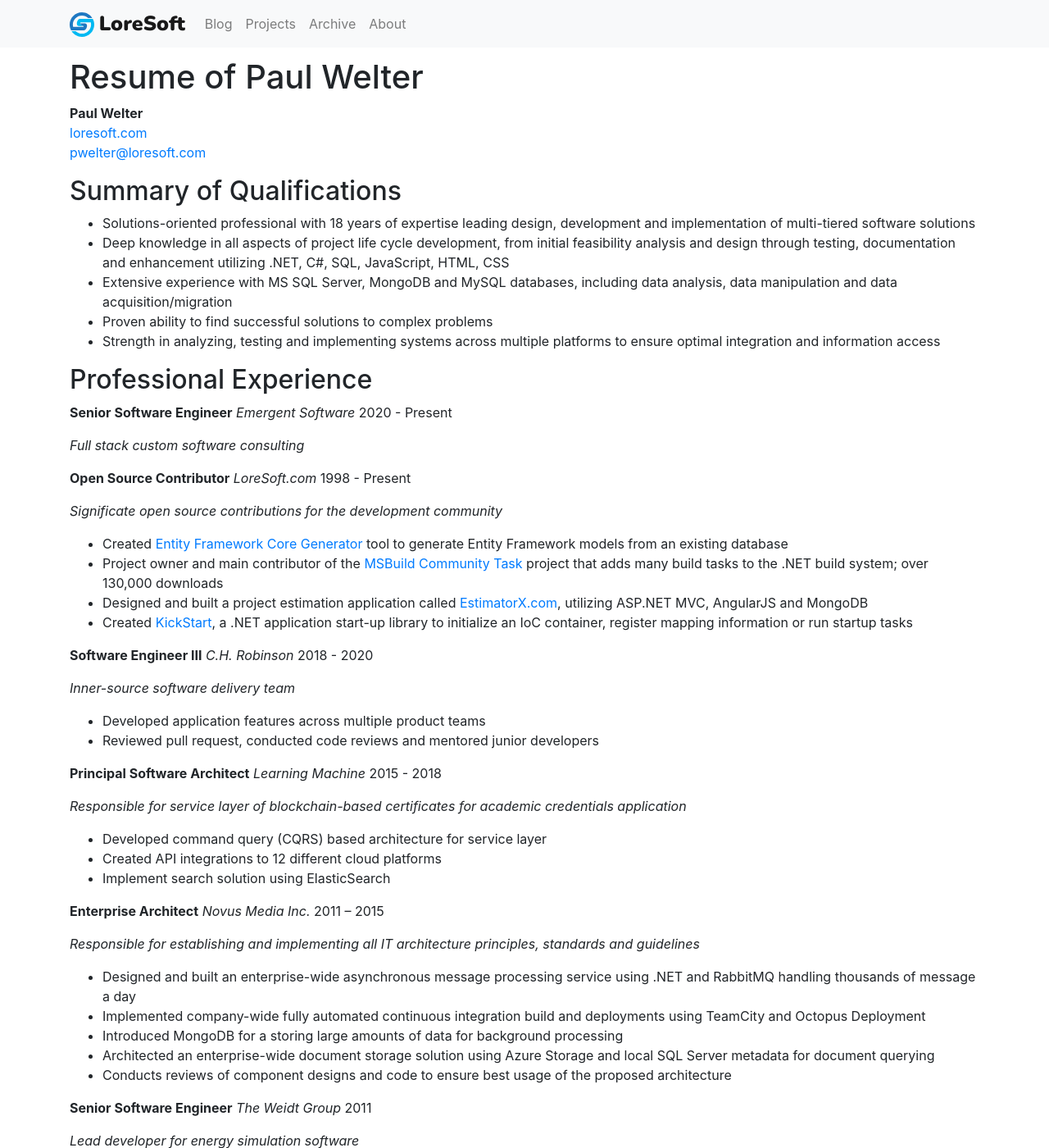
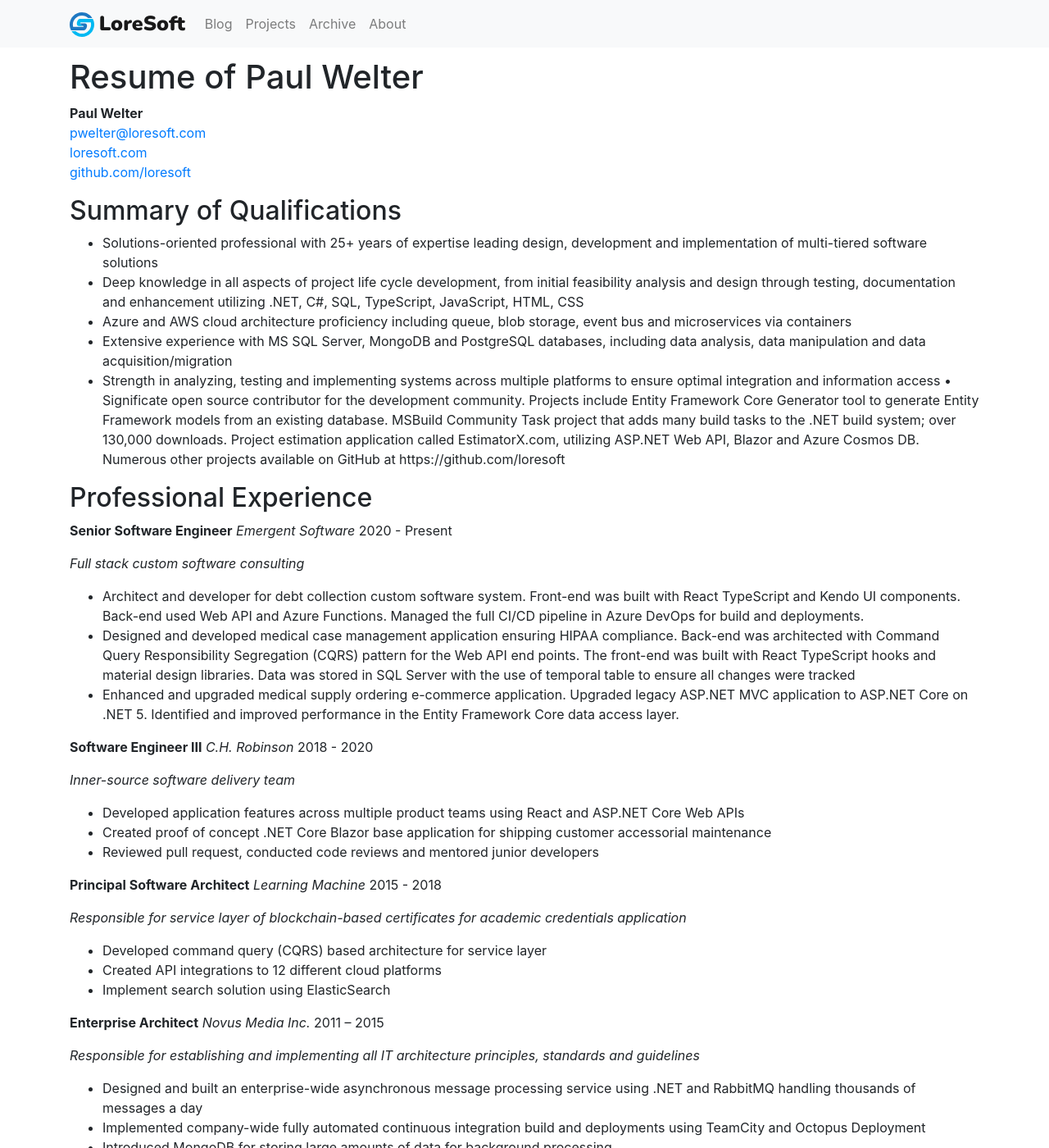
Before and after one commit to loresoft/loresoft.github.io, a Jekyll site: the page built from resume/index.md, in a window 1280 px wide and 1400 px high. Shown: the whole window at 82% size. Built offline with Jekyll 4.4.1, drawn with Linux system fonts in a browser that asks for light colours; some of the changed text lies outside the part shown.

Commit message:
Update index.md

```diff
--- a/resume/index.md
+++ b/resume/index.md
@@ -4,17 +4,18 @@
 ---
 
 **Paul Welter**
+[pwelter@loresoft.com](mailto:pwelter@loresoft.com)
 [loresoft.com](http://loresoft.com/)
-[pwelter@loresoft.com](mailto:pwelter@loresoft.com)
+[github.com/loresoft](https://github.com/loresoft)
 
 ## Summary of Qualifications
 
-* Solutions-oriented professional with 18 years of expertise leading design, development and implementation of multi-tiered software solutions
-* Deep knowledge in all aspects of project life cycle development, from initial feasibility analysis and design through testing, documentation and enhancement utilizing .NET, C#, SQL, JavaScript, HTML, CSS
-* Extensive experience with MS SQL Server, MongoDB and MySQL databases, including data analysis, data manipulation and data acquisition/migration
-* Proven ability to find successful solutions to complex problems
+* Solutions-oriented professional with 25+ years of expertise leading design, development and implementation of multi-tiered software solutions
+* Deep knowledge in all aspects of project life cycle development, from initial feasibility analysis and design through testing, documentation and enhancement utilizing .NET, C#, SQL, TypeScript, JavaScript, HTML, CSS
+* Azure and AWS cloud architecture proficiency including queue, blob storage, event bus and microservices via containers
+* Extensive experience with MS SQL Server, MongoDB and PostgreSQL databases, including data analysis, data manipulation and data acquisition/migration
 * Strength in analyzing, testing and implementing systems across multiple platforms to ensure optimal integration and information access
-
+• Significate open source contributor for the development community. Projects include Entity Framework Core Generator tool to generate Entity Framework models from an existing database. MSBuild Community Task project that adds many build tasks to the .NET build system; over 130,000 downloads. Project estimation application called EstimatorX.com, utilizing ASP.NET Web API, Blazor and Azure Cosmos DB. Numerous other projects available on GitHub at https://github.com/loresoft
 
 ## Professional Experience
 
@@ -22,20 +23,16 @@
 
 *Full stack custom software consulting*
 
-**Open Source Contributor** *LoreSoft.com* 1998 - Present
-
-*Significate open source contributions for the development community*
-
-* Created [Entity Framework Core Generator](https://github.com/loresoft/EntityFrameworkCore.Generator) tool to generate Entity Framework models from an existing database
-* Project owner and main contributor of the [MSBuild Community Task](https://github.com/loresoft/msbuildtasks) project that adds many build tasks to the .NET build system; over 130,000 downloads
-* Designed and built a project estimation application called [EstimatorX.com](http://estimatorx.com/), utilizing ASP.NET MVC, AngularJS and MongoDB
-* Created [KickStart](https://github.com/loresoft/KickStart), a .NET application start-up library to initialize an IoC container, register mapping information or run startup tasks
+* Architect and developer for debt collection custom software system. Front-end was built with React TypeScript and Kendo UI components. Back-end used Web API and Azure Functions. Managed the full CI/CD pipeline in Azure DevOps for build and deployments.
+* Designed and developed medical case management application ensuring HIPAA compliance. Back-end was architected with Command Query Responsibility Segregation (CQRS) pattern for the Web API end points. The front-end was built with React TypeScript hooks and material design libraries. Data was stored in SQL Server with the use of temporal table to ensure all changes were tracked
+* Enhanced and upgraded medical supply ordering e-commerce application. Upgraded legacy ASP.NET MVC application to ASP.NET Core on .NET 5. Identified and improved performance in the Entity Framework Core data access layer.
 
 **Software Engineer III** *C.H. Robinson* 2018 - 2020
 
 *Inner-source software delivery team*
 
-* Developed application features across multiple product teams
+* Developed application features across multiple product teams using React and ASP.NET Core Web APIs
+* Created proof of concept .NET Core Blazor base application for shipping customer accessorial maintenance
 * Reviewed pull request, conducted code reviews and mentored junior developers
 
 **Principal Software Architect** *Learning Machine* 2015 - 2018
@@ -50,9 +47,9 @@
 
 *Responsible for establishing and implementing all IT architecture principles, standards and guidelines*
 
-* Designed and built an enterprise-wide asynchronous message processing service using .NET and RabbitMQ handling thousands of message a day
+* Designed and built an enterprise-wide asynchronous message processing service using .NET and RabbitMQ handling thousands of messages a day
 * Implemented company-wide fully automated continuous integration build and deployments using TeamCity and Octopus Deployment
-* Introduced MongoDB for a storing large amounts of data for background processing
+* Introduced MongoDB for storing large amounts of data for background processing
 * Architected an enterprise-wide document storage solution using Azure Storage and local SQL Server metadata for document querying
 * Conducts reviews of component designs and code to ensure best usage of the proposed architecture
 
@@ -101,7 +98,7 @@
 C#, .NET, SQL, ASP.NET, MVC, HTML, CSS, JavaScript, jQuery, AngularJS, Knockout
 
 **Databases:**
-MS SQL Server, MongoDB, MySQL
+MS SQL Server, PostgreSQL, MongoDB, MySQL
 
 ## Volunteer Experience
 
@@ -109,6 +106,10 @@
 
 Active volunteer in the community with the responsibility of providing medical care to the sick and injured, and preservation of life and property through fire suppression.
 
+* Promoted to Lieutenant with leadership and managerial responsibilities for a squad of 8 firefighters
+* Promoted to training Captain with responsibilities to plan, manage and facilitate the departments training for over 100 members
+* Awarded Firefighter of the year in 2019 by a per vote
+
 ## Education/Training
 
 **Associates of Applied Science Degree in Multimedia Design** *School of Communication Arts* 1995
```
